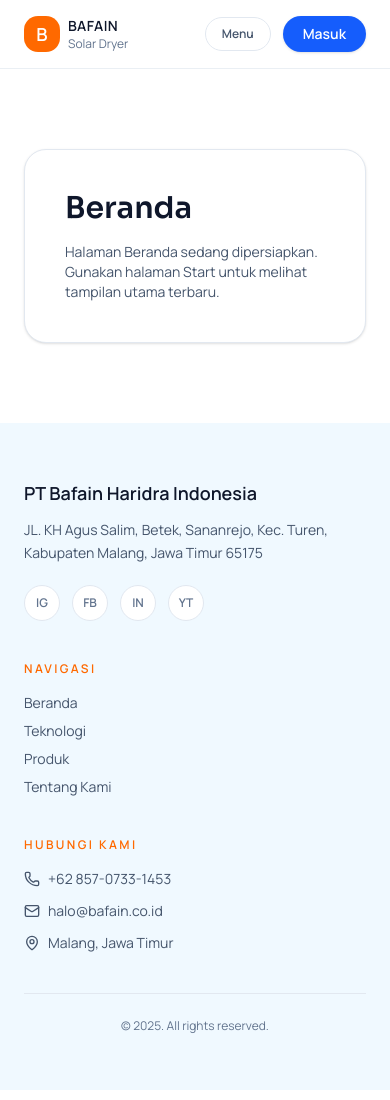
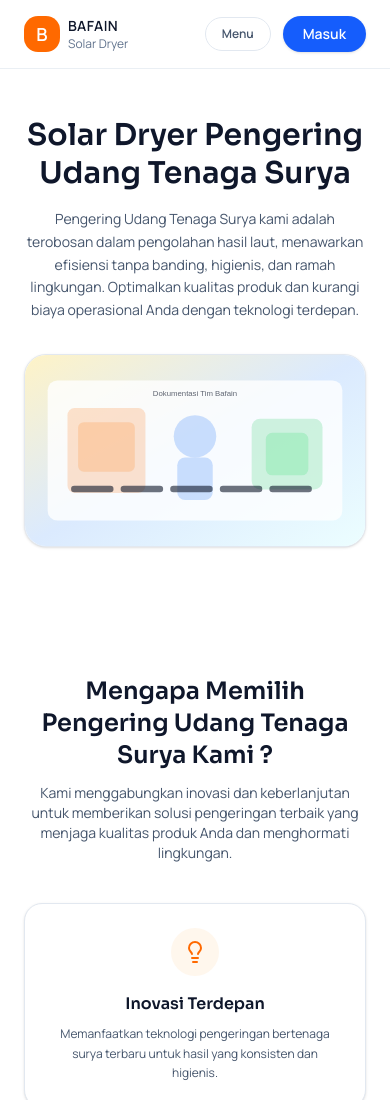
Before and after one commit to Haeryz/Bafain, a React (Vite) app: page /beranda in a window 390 px wide. Shown: the top 1100 px of the page. Built offline with nearby package versions, Linux system fonts and the light colour scheme.

Commit message:
Menu Beranda

```diff
--- a/src/pages/Beranda.tsx
+++ b/src/pages/Beranda.tsx
@@ -1,19 +1,127 @@
+import { ArrowRight, Leaf, Lightbulb, ShieldCheck, Sparkles } from "lucide-react"
 import PageLayout from "@/components/PageLayout"
+
+const benefitCards = [
+  {
+    title: "Inovasi Terdepan",
+    description:
+      "Memanfaatkan teknologi pengeringan bertenaga surya terbaru untuk hasil yang konsisten dan higienis.",
+    icon: Lightbulb,
+  },
+  {
+    title: "Skala Industri",
+    description:
+      "Dirancang untuk kapasitas besar, ideal untuk operasi pengolahan udang dengan volume tinggi.",
+    icon: Sparkles,
+  },
+  {
+    title: "Kapasitas Besar",
+    description:
+      "Sistem tertutup melindungi udang dari kontaminan, menjaga kebersihan dan keamanan pangan.",
+    icon: ShieldCheck,
+  },
+  {
+    title: "Hemat Energi",
+    description:
+      "Mengurangi biaya operasional hingga 70% dengan pemanfaatan energi surya yang melimpah.",
+    icon: Leaf,
+  },
+]
 
 export function Beranda() {
   return (
     <PageLayout>
-      <section className="mx-auto w-full max-w-6xl px-6 py-20">
-        <div className="rounded-3xl border border-slate-200 bg-white p-10 shadow-sm">
-          <h1 className="font-['Sora'] text-3xl font-semibold text-slate-900">
-            Beranda
-          </h1>
-          <p className="mt-4 text-sm text-slate-600">
-            Halaman Beranda sedang dipersiapkan. Gunakan halaman Start untuk
-            melihat tampilan utama terbaru.
-          </p>
-        </div>
-      </section>
+      <div className="bg-white">
+        <section className="mx-auto w-full max-w-6xl px-6 pb-16 pt-12 md:pb-20 md:pt-16">
+          <div className="flex flex-col items-center gap-8 text-center">
+            <div>
+              <h1 className="font-['Sora'] text-3xl font-semibold leading-tight text-slate-900 sm:text-4xl md:text-5xl">
+                Solar Dryer Pengering Udang Tenaga Surya
+              </h1>
+              <p className="mx-auto mt-4 max-w-2xl text-sm leading-relaxed text-slate-600 sm:text-base">
+                Pengering Udang Tenaga Surya kami adalah terobosan dalam
+                pengolahan hasil laut, menawarkan efisiensi tanpa banding,
+                higienis, dan ramah lingkungan. Optimalkan kualitas produk dan
+                kurangi biaya operasional Anda dengan teknologi terdepan.
+              </p>
+            </div>
+            <div className="w-full max-w-4xl overflow-hidden rounded-3xl border border-slate-200 bg-white shadow-sm">
+              <img
+                src="/hero-team.svg"
+                alt="Tim Bafain di lokasi produksi solar dryer"
+                className="h-full w-full object-cover"
+              />
+            </div>
+          </div>
+        </section>
+
+        <section className="bg-white">
+          <div className="mx-auto w-full max-w-6xl px-6 py-16 md:py-20">
+            <div className="text-center">
+              <h2 className="font-['Sora'] text-2xl font-semibold text-slate-900 md:text-3xl">
+                Mengapa Memilih Pengering Udang Tenaga Surya Kami ?
+              </h2>
+              <p className="mx-auto mt-3 max-w-2xl text-sm text-slate-600">
+                Kami menggabungkan inovasi dan keberlanjutan untuk memberikan
+                solusi pengeringan terbaik yang menjaga kualitas produk Anda dan
+                menghormati lingkungan.
+              </p>
+            </div>
+
+            <div className="mt-10 grid gap-6 md:grid-cols-2 lg:grid-cols-4">
+              {benefitCards.map((card) => {
+                const Icon = card.icon
+                return (
+                  <div
+                    key={card.title}
+                    className="rounded-2xl border border-slate-200 bg-white p-6 text-center shadow-sm transition hover:-translate-y-1 hover:shadow-md"
+                  >
+                    <div className="mx-auto flex h-12 w-12 items-center justify-center rounded-full bg-orange-50 text-orange-500">
+                      <Icon className="h-6 w-6" />
+                    </div>
+                    <h3 className="mt-4 font-['Sora'] text-base font-semibold text-slate-900">
+                      {card.title}
+                    </h3>
+                    <p className="mt-2 text-xs leading-relaxed text-slate-600">
+                      {card.description}
+                    </p>
+                  </div>
+                )
+              })}
+            </div>
+          </div>
+        </section>
+
+        <section className="bg-white">
+          <div className="mx-auto w-full max-w-6xl px-6 pb-20 pt-4">
+            <div className="grid items-center gap-10 md:grid-cols-[1.1fr_0.9fr]">
+              <div className="overflow-hidden rounded-3xl border border-slate-200 bg-white p-6 shadow-sm">
+                <img
+                  src="/solar-diagram.svg"
+                  alt="Diagram kerja teknologi solar dryer"
+                  className="h-full w-full object-contain"
+                />
+              </div>
+              <div>
+                <h2 className="font-['Sora'] text-2xl font-semibold text-slate-900 md:text-3xl">
+                  Bagaimana Teknologi Kami Bekerja ?
+                </h2>
+                <p className="mt-4 text-sm leading-relaxed text-slate-600">
+                  Pengering Udang Tenaga Surya kami menggunakan kombinasi panel
+                  surya efisiensi tinggi dan sistem aliran udara terkontrol
+                  untuk mengeringkan udang secara merata dan cepat. Ini
+                  meminimalkan pembusukan dan mempertahankan rasa alami serta
+                  nutrisi.
+                </p>
+                <button className="mt-6 inline-flex items-center gap-2 rounded-full bg-blue-600 px-6 py-3 text-sm font-semibold text-white shadow-sm transition hover:bg-blue-700">
+                  Pelajari Lebih Lanjut
+                  <ArrowRight className="h-4 w-4" />
+                </button>
+              </div>
+            </div>
+          </div>
+        </section>
+      </div>
     </PageLayout>
   )
 }
```
